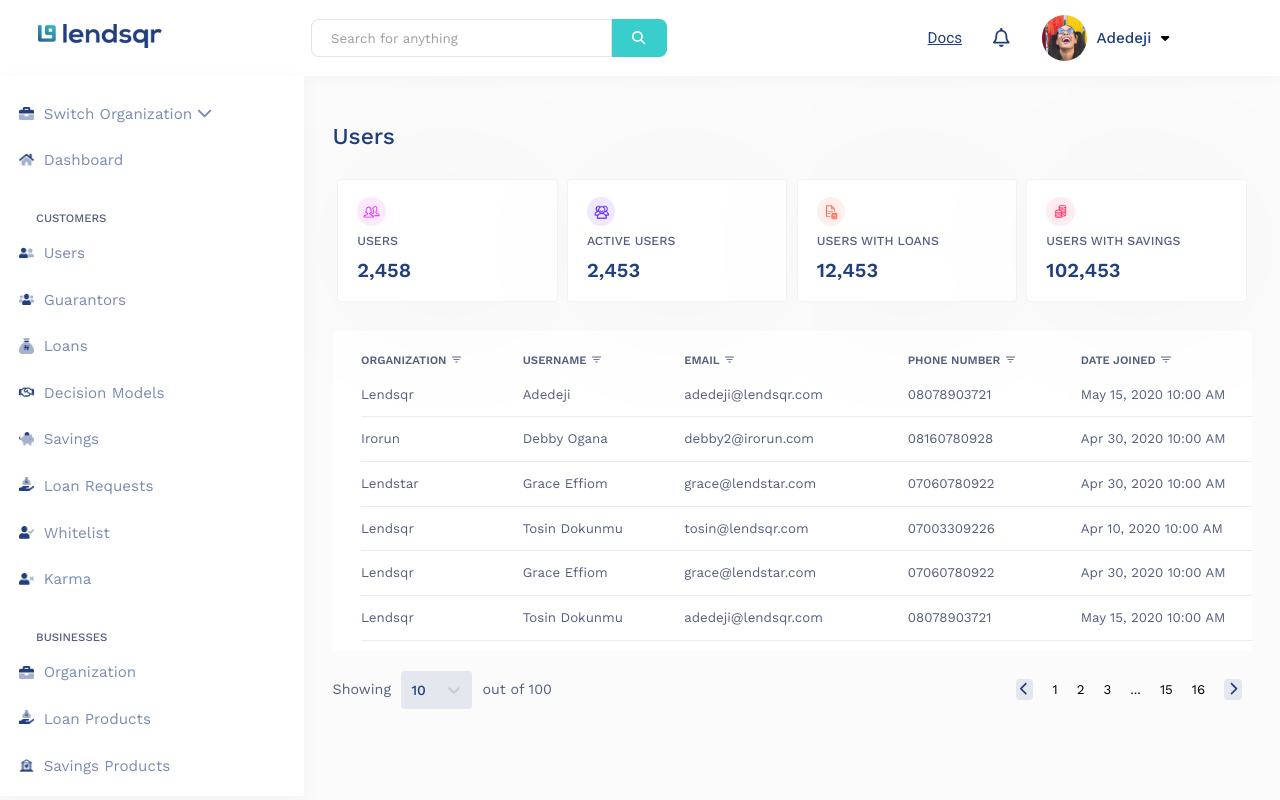
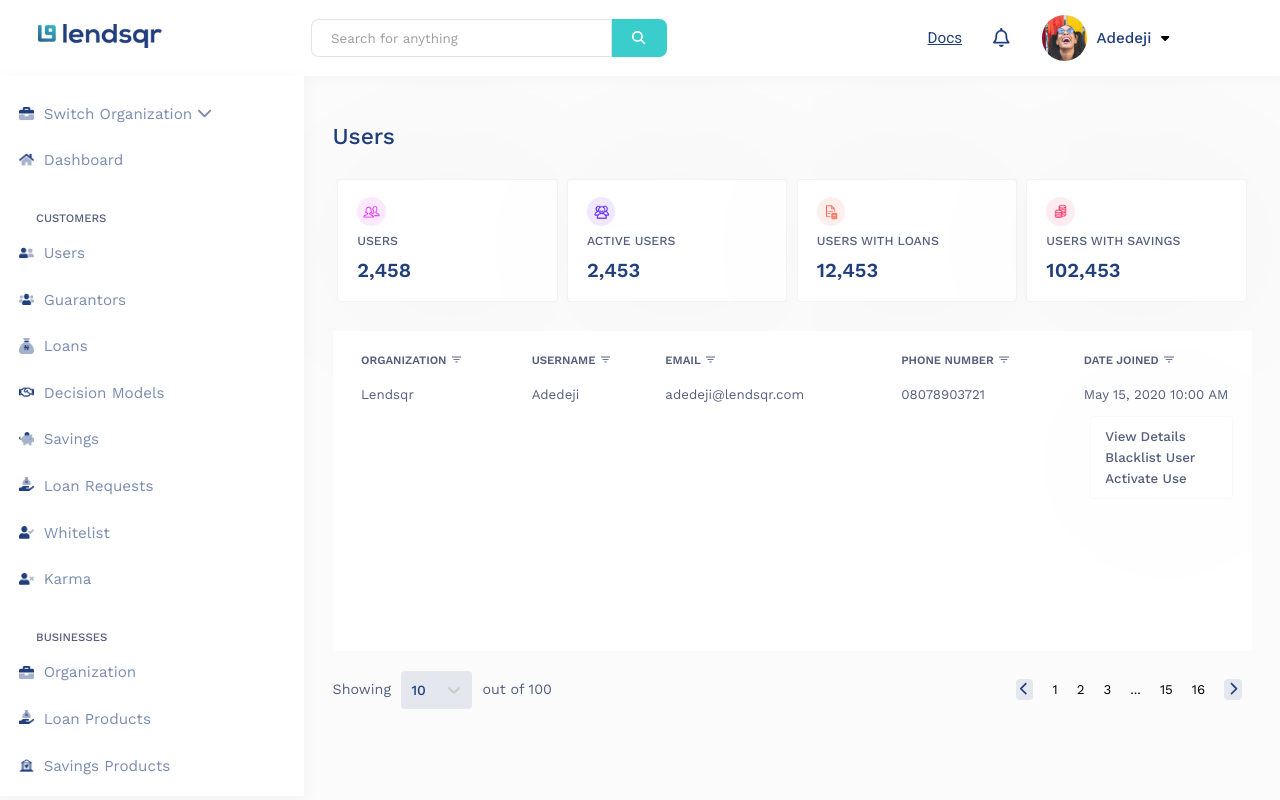
Before and after one commit to JoshuaOyewole/endsqr-fe-test, a React (Vite) app: page /dashboard in a window 1280 px wide. Built offline with nearby package versions, Linux system fonts and the light colour scheme.

Commit message:
added pagination

```diff
--- /dev/null
+++ b/src/components/ui/button/moreButton/_moreBtn.module.scss
@@ -0,0 +1,25 @@
+@use "../../../../styles/abstracts/variables" as variable;
+
+.moreBtn {
+    &-container {
+      font-family: 'Work Sans', sans-serif;
+      max-width: 15rem;
+      max-height: 10rem;
+      padding: 1rem;
+      background: variable.$White;
+      border: 1px solid rgba(84, 95, 125, 0.04);
+      box-shadow: 3px 5px 20rem rgba(0, 0, 0, 0.04);
+      border-radius: 4px;
+      position: absolute;
+      right: 2rem;
+      top: 9rem;
+    }
+
+    &-btn {
+      background: transparent;
+      margin: .3rem .5rem;
+      font-weight: 500;
+      font-size: 1.4rem;
+      color: variable.$secondary;
+    }
+  }
--- /dev/null
+++ b/src/components/ui/button/moreButton/moreBtnContainer.tsx
@@ -0,0 +1,28 @@
+import MoreBtnStyle from "./_moreBtn.module.scss";
+
+
+type moreBtnContainerProps = {
+    viewUserDetails: () => void,
+    blacklistUser: () => void,
+    activateUser: () => void
+}
+
+
+function MoreBtnContainer(props: moreBtnContainerProps) {
+    const { viewUserDetails, blacklistUser, activateUser} = props;
+    return (
+        <div className={MoreBtnStyle["moreBtn-container"]}>
+            <button onClick={viewUserDetails} className={MoreBtnStyle["moreBtn-btn"]}>
+                View Details
+            </button>
+            <button onClick={blacklistUser} className={MoreBtnStyle["moreBtn-btn"]}>
+                Blacklist User
+            </button>
+            <button onClick={activateUser} className={MoreBtnStyle["moreBtn-btn"]}>
+                Activate Use
+            </button>
+        </div>
+    )
+}
+
+export default MoreBtnContainer
--- /dev/null
+++ b/src/components/ui/button/moreButton/moreButton.tsx
@@ -0,0 +1,16 @@
+import MoreBtnStyle from "./_moreBtn.module.scss";
+
+type moreButtonProps = {
+    handleClick: ()=>void
+}
+
+function MoreButton(props:moreButtonProps) {
+
+    return (
+      <td>
+        <button onClick={props.handleClick} className={MoreBtnStyle["moreBtn-invertDots"]}>. . .</button>
+      </td>
+    )
+  }
+
+  export default MoreButton
--- a/src/components/ui/table/_table.module.scss
+++ b/src/components/ui/table/_table.module.scss
@@ -6,6 +6,7 @@
   padding: 2rem 3rem;
   height: 40vh;
   overflow: scroll;
+  position: relative;
 
   table {
     font-family: 'Work Sans', sans-serif;
@@ -15,6 +16,7 @@
     text-align: left;
     border-collapse: collapse;
     overflow: scroll;
+
 
     @include mixin.media("desktop") {
       min-width: 1100px;
@@ -36,6 +38,7 @@
 
     .table-row {
       font-size: 1rem;
+
 
       &:not(:first-of-type) {
         border-top: 1px solid rgba(33, 63, 125, 0.1);
@@ -98,13 +101,13 @@
         border-radius: 4px;
         padding: .3rem .5rem;
 
-        & svg{
+        & svg {
           color: #213F7D;
         }
       }
 
       @include mixin.media("phone") {
-        &:not(:first-child, :last-child){
+        &:not(:first-child, :last-child) {
           display: none;
         }
       }
--- a/src/components/ui/table/tablebody.tsx
+++ b/src/components/ui/table/tablebody.tsx
@@ -1,12 +1,27 @@
+
+import MoreBtnContainer from "../button/moreButton/moreBtnContainer";
 import TableStyle from "./_table.module.scss"
 
 
 type tableBodyProps = {
-  children: React.ReactNode
+  children: React.ReactNode,
+  moreButton?: boolean
 }
 
 export default function TableRow(props: tableBodyProps) {
+  const activateUser = () => {
+    alert('User activated')
+  }
+  const blacklistUser = () => {
+    alert('User blacklisted')
+  }
+  const viewUserDetails = () => {
+    alert(' viewing User details')
+  }
+
   return <tr className={TableStyle["table-row"]}>
     {props.children}
+
+    {props.moreButton && <MoreBtnContainer activateUser={activateUser} blacklistUser={blacklistUser} viewUserDetails={viewUserDetails} />}
   </tr>;
 }
--- a/src/pages/dashboard/index.tsx
+++ b/src/pages/dashboard/index.tsx
@@ -10,11 +10,31 @@
 import Select from "../../components/form/Select/select"
 import TableStyle from "../../components/ui/table/_table.module.scss"
 import { FontAwesomeIcon } from "@fortawesome/react-fontawesome";
-import { faChevronLeft,faChevronRight } from "@fortawesome/free-solid-svg-icons";
+import { faChevronLeft, faChevronRight } from "@fortawesome/free-solid-svg-icons";
+import MoreButton from "../../components/ui/button/moreButton/moreButton"
 
-type Props = {}
 
-export default function index({ }: Props) {
+
+
+
+export default function index() {
+  const pagesOptions = [
+    { value: '10', label: '10' },
+    { value: '20', label: '20' },
+    { value: '30', label: '30' },
+    { value: '40', label: '40' },
+    { value: '50', label: '50' },
+    { value: '60', label: '60' },
+    { value: '70', label: '70' },
+    { value: '80', label: '80' },
+    { value: '90', label: '90' },
+    { value: '100', label: '100' }
+  ]
+
+  const viewMore = () =>{
+    alert('Displaying More')
+  }
+
   return (
     <div className="wrapper">
       <UserDashboardLayout>
@@ -57,16 +77,16 @@
           }
         /* tableHeaderClass="" */
         >
-          <TableRow>
+          <TableRow moreButton={true}>
             <td>Lendsqr</td>
             <td>Adedeji</td>
             <td>adedeji@lendsqr.com</td>
             <td>08078903721</td>
             <td>May 15, 2020 10:00 AM</td>
             <td>Inactive</td>
-            <td>. . .</td>
+            <MoreButton handleClick={viewMore} />
           </TableRow>
-          <TableRow>
+         {/*  <TableRow>
             <td>Irorun</td>
             <td>Debby Ogana</td>
             <td>debby2@irorun.com</td>
@@ -129,27 +149,16 @@
             <td>08078903721</td>
             <td>May 15, 2020 10:00 AM</td>
             <td>Inactive</td>
-          </TableRow>
+          </TableRow> */}
         </Table>
         <div className={TableStyle.pagination__container}>
           <div className={TableStyle.pagination__statusWrapper}>
-          <span className={TableStyle.pagination__statusInfo}>Showing</span>
-          <Select
-            selectOptions={[
-              { value: '10', label: '10' },
-              { value: '20', label: '20' },
-              { value: '30', label: '30' },
-              { value: '40', label: '40' },
-              { value: '50', label: '50' },
-              { value: '60', label: '60' },
-              { value: '70', label: '70' },
-              { value: '80', label: '80' },
-              { value: '90', label: '90' },
-              { value: '100', label: '100' }
-            ]}
-            selectPlaceholder="10"
-          />
-          <span className={TableStyle["pagination__statusInfo--right"]}> out of 100</span>
+            <span className={TableStyle.pagination__statusInfo}>Showing</span>
+            <Select
+              selectOptions={pagesOptions}
+              selectPlaceholder="10"
+            />
+            <span className={TableStyle["pagination__statusInfo--right"]}> out of 100</span>
           </div>
 
           <div className={TableStyle["pagination__buttonsWrapper"]}>
--- a/src/styles/components/_button.scss
+++ b/src/styles/components/_button.scss
@@ -36,3 +36,7 @@
     height: auto;
     max-height: 52px;
 }
+
+.invertDots{
+    background:transparent;
+}
```
Also changed, not shown: src/layouts/userDashboardLayout/sidebar.tsx (+7 -1 lines), src/styles/base/_global.scss (line endings or trailing spaces).
